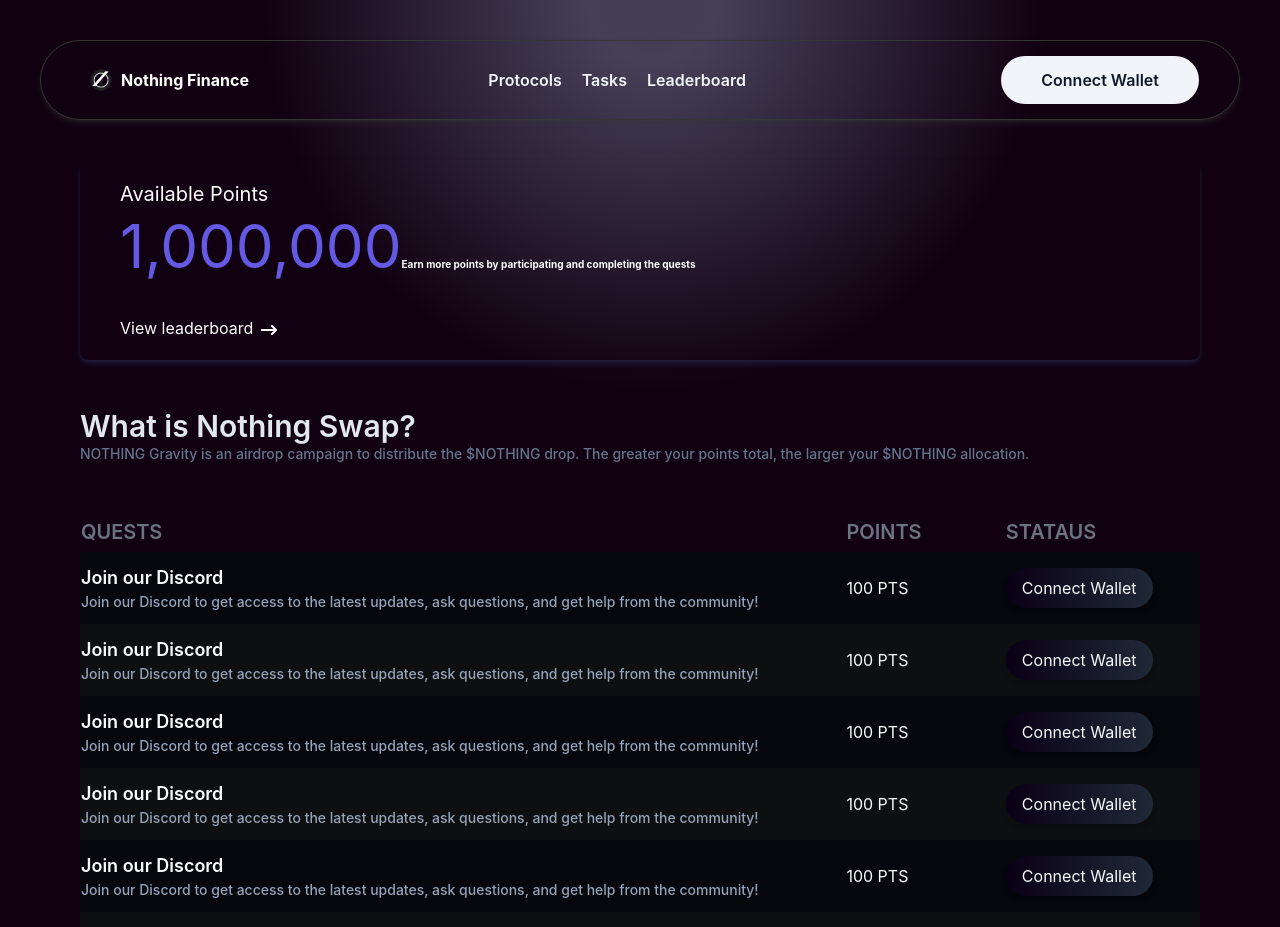
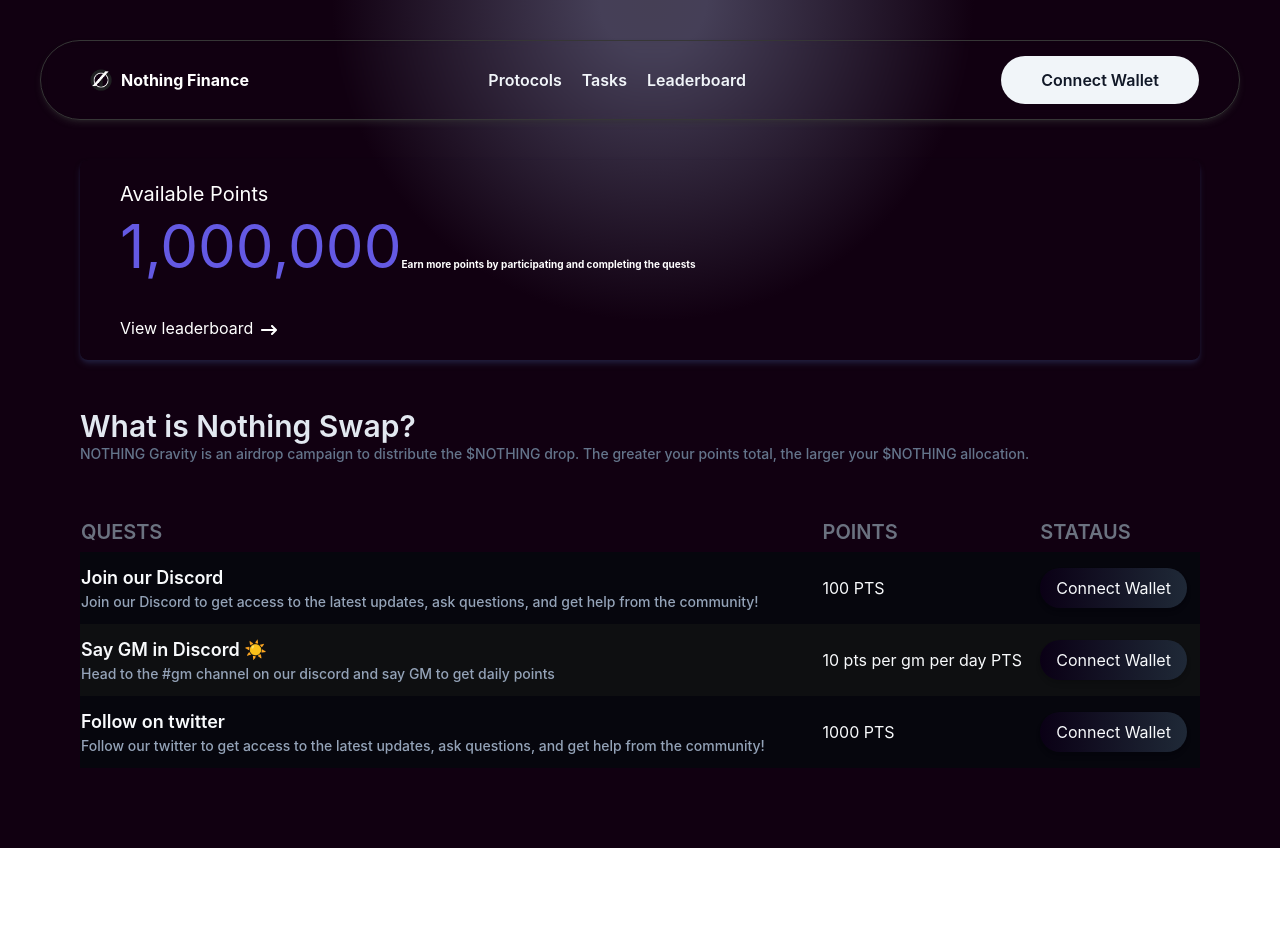
Before and after one commit to thesimonsnape/nothingfinance, a React (Create React App) app: page /project/1 in a window 1280 px wide. Shown: the top 927 px of the page. After the commit the page ends 848 px from the top, so only its background shows below. Built offline with nearby package versions, Linux system fonts and the light colour scheme.

Commit message:
feat: minor fixes

```diff
--- a/src/components/Quests.jsx
+++ b/src/components/Quests.jsx
@@ -5,49 +5,21 @@ const quests = [
         id: 1,
         name: 'Join our Discord',
         description: 'Join our Discord to get access to the latest updates, ask questions, and get help from the community!',
-        points: 100,
+        points: '100',
         status: 'active'
     },
     {
-        id: 1,
-        name: 'Join our Discord',
-        description: 'Join our Discord to get access to the latest updates, ask questions, and get help from the community!',
-        points: 100,
+        id: 2,
+        name: 'Say GM in Discord ☀️',
+        description: 'Head to the #gm channel on our discord and say GM to get daily points',
+        points: '10 pts per gm per day',
         status: 'active'
     },
     {
-        id: 1,
-        name: 'Join our Discord',
-        description: 'Join our Discord to get access to the latest updates, ask questions, and get help from the community!',
-        points: 100,
-        status: 'active'
-    },
-    {
-        id: 1,
-        name: 'Join our Discord',
-        description: 'Join our Discord to get access to the latest updates, ask questions, and get help from the community!',
-        points: 100,
-        status: 'active'
-    },
-    {
-        id: 1,
-        name: 'Join our Discord',
-        description: 'Join our Discord to get access to the latest updates, ask questions, and get help from the community!',
-        points: 100,
-        status: 'active'
-    },
-    {
-        id: 1,
-        name: 'Join our Discord',
-        description: 'Join our Discord to get access to the latest updates, ask questions, and get help from the community!',
-        points: 100,
-        status: 'active'
-    },
-    {
-        id: 1,
-        name: 'Join our Discord',
-        description: 'Join our Discord to get access to the latest updates, ask questions, and get help from the community!',
-        points: 100,
+        id: 3,
+        name: 'Follow on twitter',
+        description: 'Follow our twitter to get access to the latest updates, ask questions, and get help from the community!',
+        points: '1000',
         status: 'active'
     },
 ]
@@ -59,9 +31,9 @@ const Quests = () => {
             <table className='w-full'>
                 <thead>
                     <tr className='text-gray-500 font-semibold'>
-                        <td className='w-full md:w-96 h-10 text-xl'>QUESTS</td>
-                        <td className='w-20 h-10 text-xl'>POINTS</td>
-                        <td className='w-20 h-10 text-xl'>STATAUS</td>
+                        <td className='w-auto max-w-49 h-10 text-xl'>QUESTS</td>
+                        <td className='w-fit h-10 text-xl'>POINTS</td>
+                        <td className='w-fit h-10 text-xl'>STATAUS</td>
                     </tr>
                 </thead>
                 <tbody>
```
